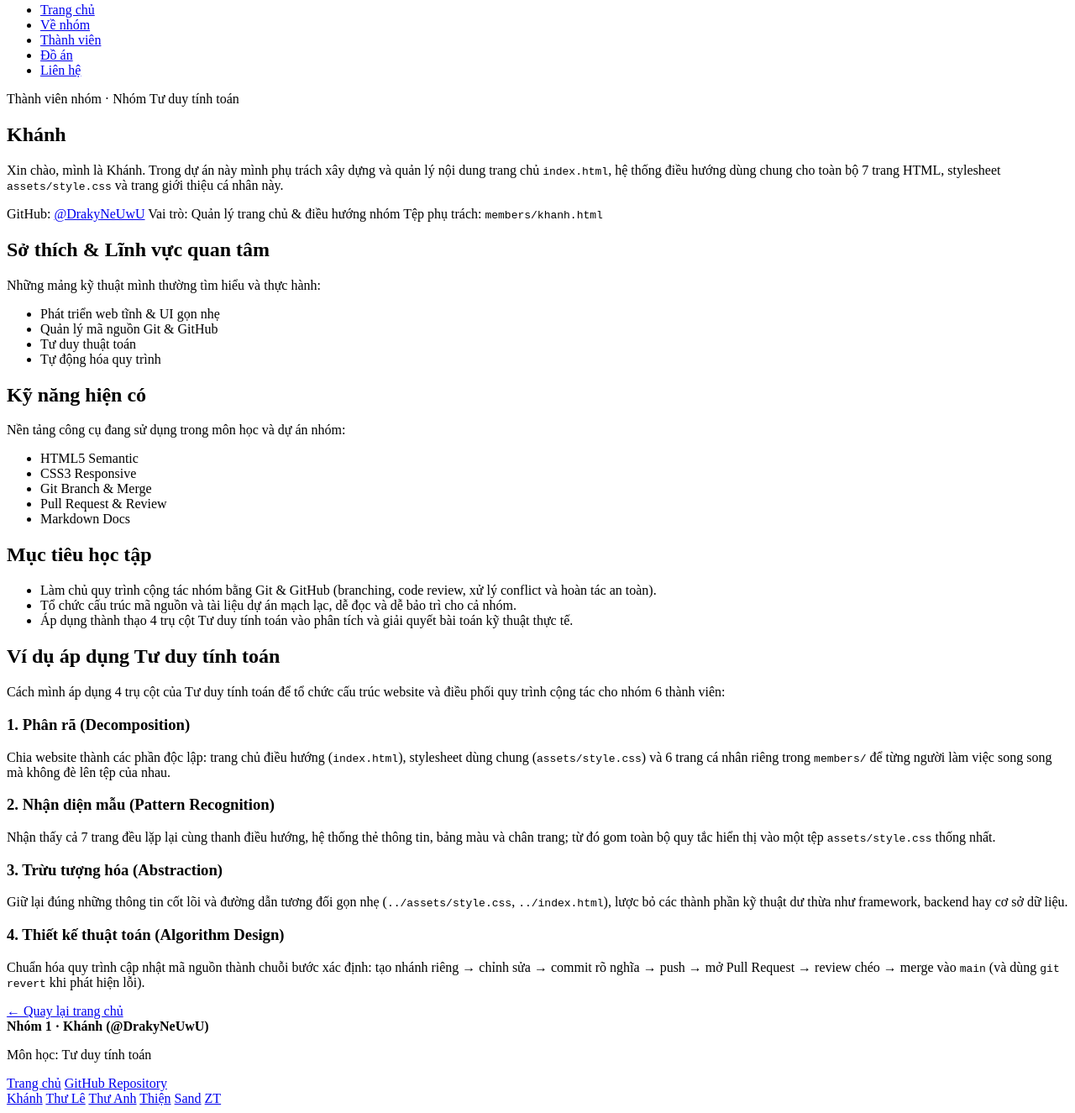
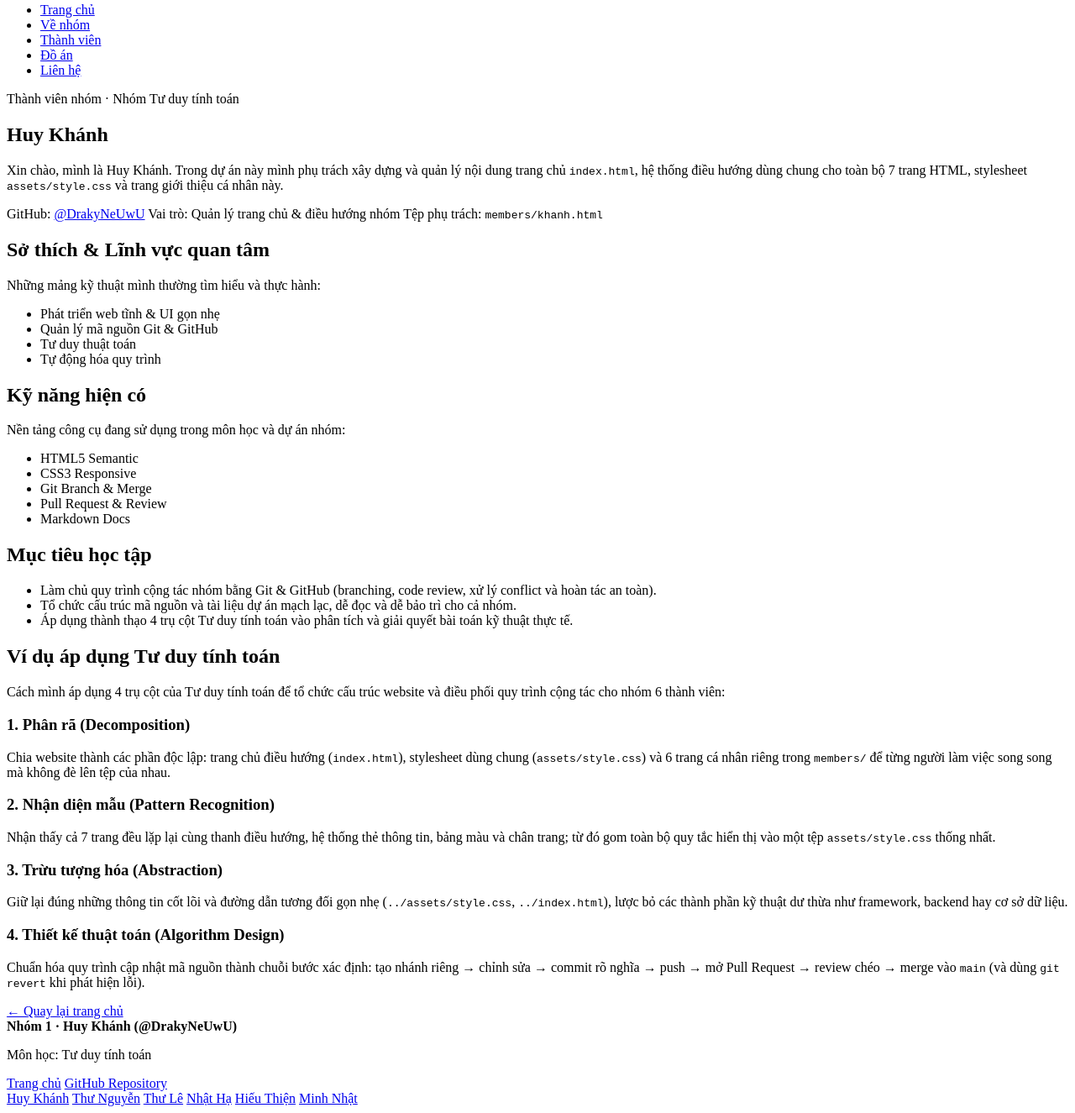
Before and after one commit to Zoto1/TDTT-miniprj, a plain HTML site: page members/khanh.html in a window 1280 px wide. Shown: the part 13-1338 px from the top of the page at 84% size. Drawn offline with Linux system fonts and the light colour scheme.

Commit message:
Update member display names on Khanh profile page

```diff
--- a/members/khanh.html
+++ b/members/khanh.html
@@ -3,7 +3,7 @@
 <head>
   <meta charset="UTF-8">
   <meta name="viewport" content="width=device-width, initial-scale=1.0">
-  <title>Khánh - Nhóm Tư Duy Tính Toán</title>
+  <title>Huy Khánh - Nhóm 1</title>
   <link rel="stylesheet" href="../assets/style.css">
 </head>
 <body>
@@ -24,9 +24,9 @@
   <main class="container">
     <section class="profile-hero">
       <span class="badge">Thành viên nhóm &middot; Nhóm Tư duy tính toán</span>
-      <h1>Khánh</h1>
+      <h1>Huy Khánh</h1>
       <p>
-        Xin chào, mình là Khánh. Trong dự án này mình phụ trách xây dựng và quản lý nội dung trang chủ
+        Xin chào, mình là Huy Khánh. Trong dự án này mình phụ trách xây dựng và quản lý nội dung trang chủ
         <code>index.html</code>, hệ thống điều hướng dùng chung cho toàn bộ 7 trang HTML, stylesheet
         <code>assets/style.css</code> và trang giới thiệu cá nhân này.
       </p>
@@ -123,7 +123,7 @@
   <footer class="site-footer">
     <div class="container footer-inner">
       <div class="footer-meta">
-        <strong>Nhóm 1 &middot; Khánh (@DrakyNeUwU)</strong>
+        <strong>Nhóm 1 &middot; Huy Khánh (@DrakyNeUwU)</strong>
         <p>Môn học: Tư duy tính toán</p>
       </div>
       <div class="footer-contact">
@@ -131,12 +131,12 @@
         <a href="https://github.com/Zoto1/TDTT-miniprj" target="_blank" rel="noopener noreferrer">GitHub Repository</a>
       </div>
       <div class="footer-links">
-        <a href="khanh.html">Khánh</a>
+        <a href="khanh.html">Huy Khánh</a>
+        <a href="thu-anh.html">Thư Nguyễn</a>
         <a href="thu-le.html">Thư Lê</a>
-        <a href="thu-anh.html">Thư Anh</a>
-        <a href="thien.html">Thiện</a>
-        <a href="sand.html">Sand</a>
-        <a href="zt.html">ZT</a>
+        <a href="sand.html">Nhật Hạ</a>
+        <a href="thien.html">Hiếu Thiện</a>
+        <a href="zt.html">Minh Nhật</a>
       </div>
     </div>
   </footer>
```
